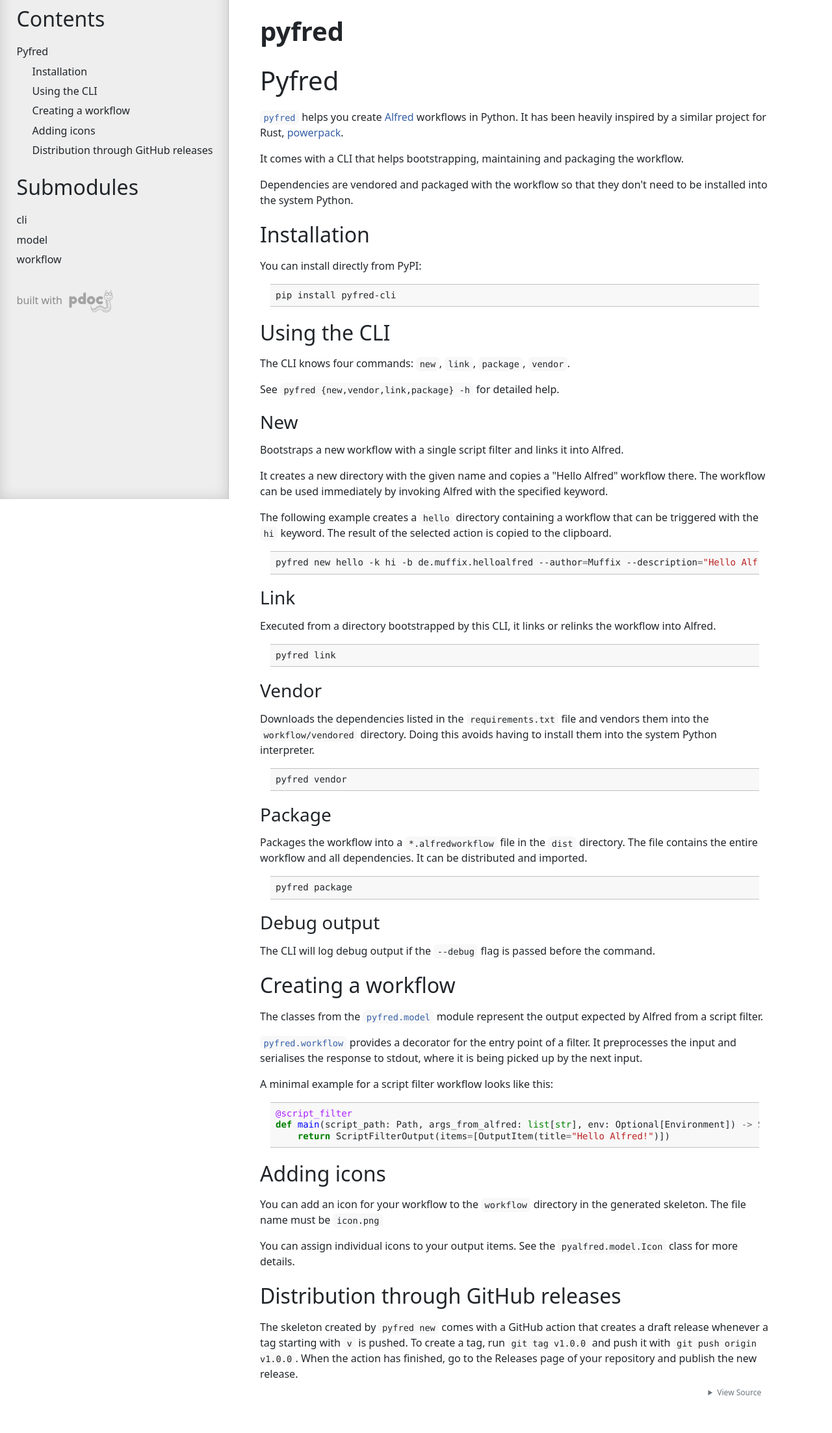
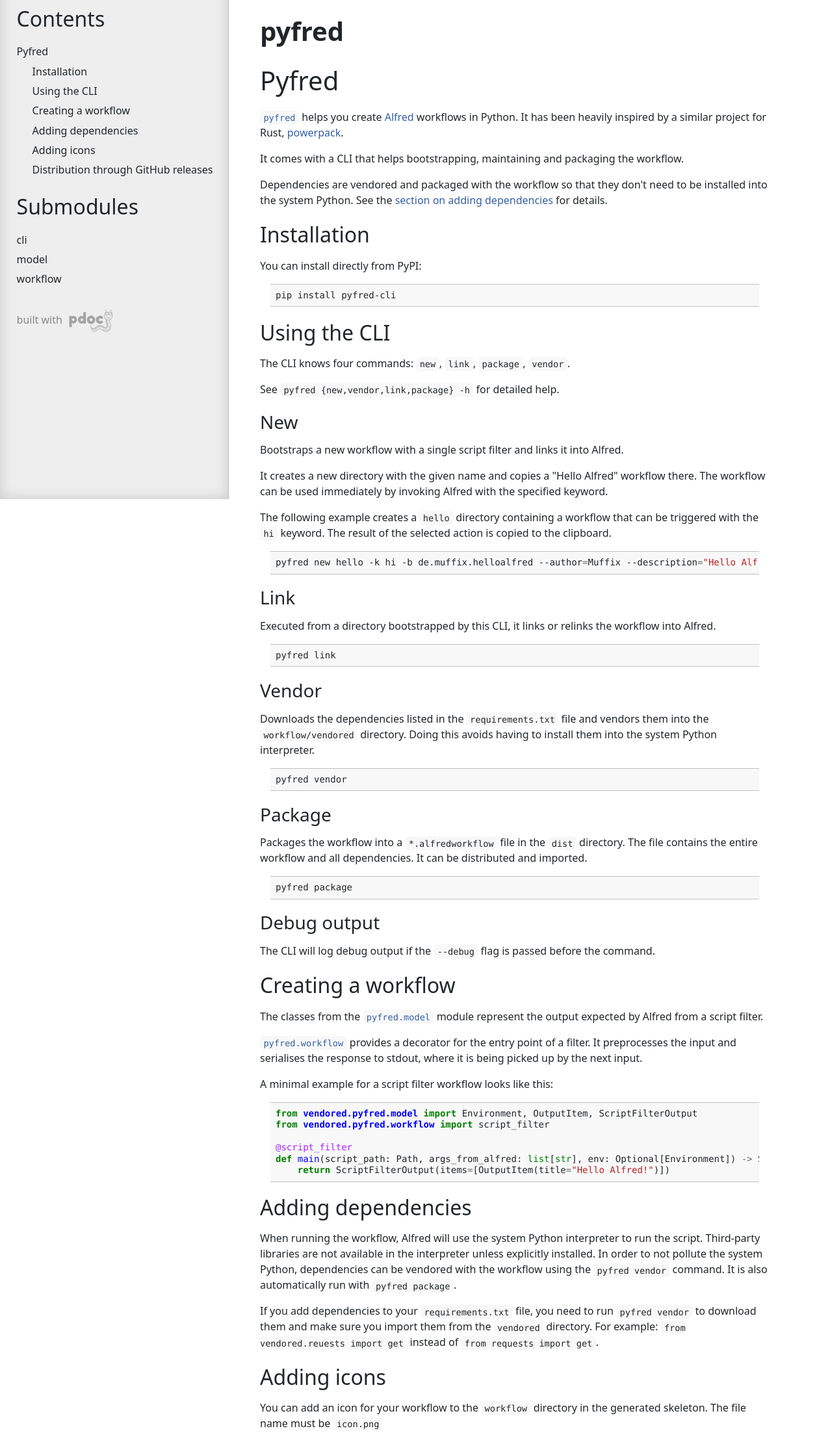
Before and after one commit to muffix/pyfred-cli, a plain HTML site: page docs/pyfred.html in a window 1280 px wide. Shown: the part 32-2237 px from the top of the page at 65% size. Drawn offline with Linux system fonts and the light colour scheme.

Commit message:
Import dependencies from the `vendored` package
Updates the template to import dependencies from the `vendored` package
rather than the system interpreter.

Added a section in the docs to clarify.

```diff
--- a/docs/pyfred.html
+++ b/docs/pyfred.html
@@ -26,6 +26,7 @@
     <li><a href="#installation">Installation</a></li>
     <li><a href="#using-the-cli">Using the CLI</a></li>
     <li><a href="#creating-a-workflow">Creating a workflow</a></li>
+    <li><a href="#adding-dependencies">Adding dependencies</a></li>
     <li><a href="#adding-icons">Adding icons</a></li>
     <li><a href="#distribution-through-github-releases">Distribution through GitHub releases</a></li>
   </ul></li>
@@ -60,7 +61,8 @@
 
 <p>It comes with a CLI that helps bootstrapping, maintaining and packaging the workflow.</p>
 
-<p>Dependencies are vendored and packaged with the workflow so that they don't need to be installed into the system Python.</p>
+<p>Dependencies are vendored and packaged with the workflow so that they don't need to be installed into the system Python.
+See the <a href="#adding-dependencies">section on adding dependencies</a> for details.</p>
 
 <h2 id="installation">Installation</h2>
 
@@ -135,11 +137,24 @@
 <p>A minimal example for a script filter workflow looks like this:</p>
 
 <div class="pdoc-code codehilite">
-<pre><span></span><code><span class="nd">@script_filter</span>
+<pre><span></span><code><span class="kn">from</span> <span class="nn">vendored.pyfred.model</span> <span class="kn">import</span> <span class="n">Environment</span><span class="p">,</span> <span class="n">OutputItem</span><span class="p">,</span> <span class="n">ScriptFilterOutput</span>
+<span class="kn">from</span> <span class="nn">vendored.pyfred.workflow</span> <span class="kn">import</span> <span class="n">script_filter</span>
+
+<span class="nd">@script_filter</span>
 <span class="k">def</span> <span class="nf">main</span><span class="p">(</span><span class="n">script_path</span><span class="p">:</span> <span class="n">Path</span><span class="p">,</span> <span class="n">args_from_alfred</span><span class="p">:</span> <span class="nb">list</span><span class="p">[</span><span class="nb">str</span><span class="p">],</span> <span class="n">env</span><span class="p">:</span> <span class="n">Optional</span><span class="p">[</span><span class="n">Environment</span><span class="p">])</span> <span class="o">-&gt;</span> <span class="n">ScriptFilterOutput</span><span class="p">:</span>
     <span class="k">return</span> <span class="n">ScriptFilterOutput</span><span class="p">(</span><span class="n">items</span><span class="o">=</span><span class="p">[</span><span class="n">OutputItem</span><span class="p">(</span><span class="n">title</span><span class="o">=</span><span class="s2">&quot;Hello Alfred!&quot;</span><span class="p">)])</span>
 </code></pre>
 </div>
+
+<h2 id="adding-dependencies">Adding dependencies</h2>
+
+<p>When running the workflow, Alfred will use the system Python interpreter to run the script. Third-party libraries are
+not available in the interpreter unless explicitly installed. In order to not pollute the system Python, dependencies
+can be vendored with the workflow using the <code>pyfred vendor</code> command. It is also automatically run with <code>pyfred package</code>.</p>
+
+<p>If you add dependencies to your <code>requirements.txt</code> file, you need to run <code>pyfred vendor</code> to download them and make sure
+you import them from the <code>vendored</code> directory. For example: <code>from vendored.reuests import get</code> instead of
+<code>from requests import get</code>.</p>
 
 <h2 id="adding-icons">Adding icons</h2>
 
```
Also changed, not shown: 4 other files.
